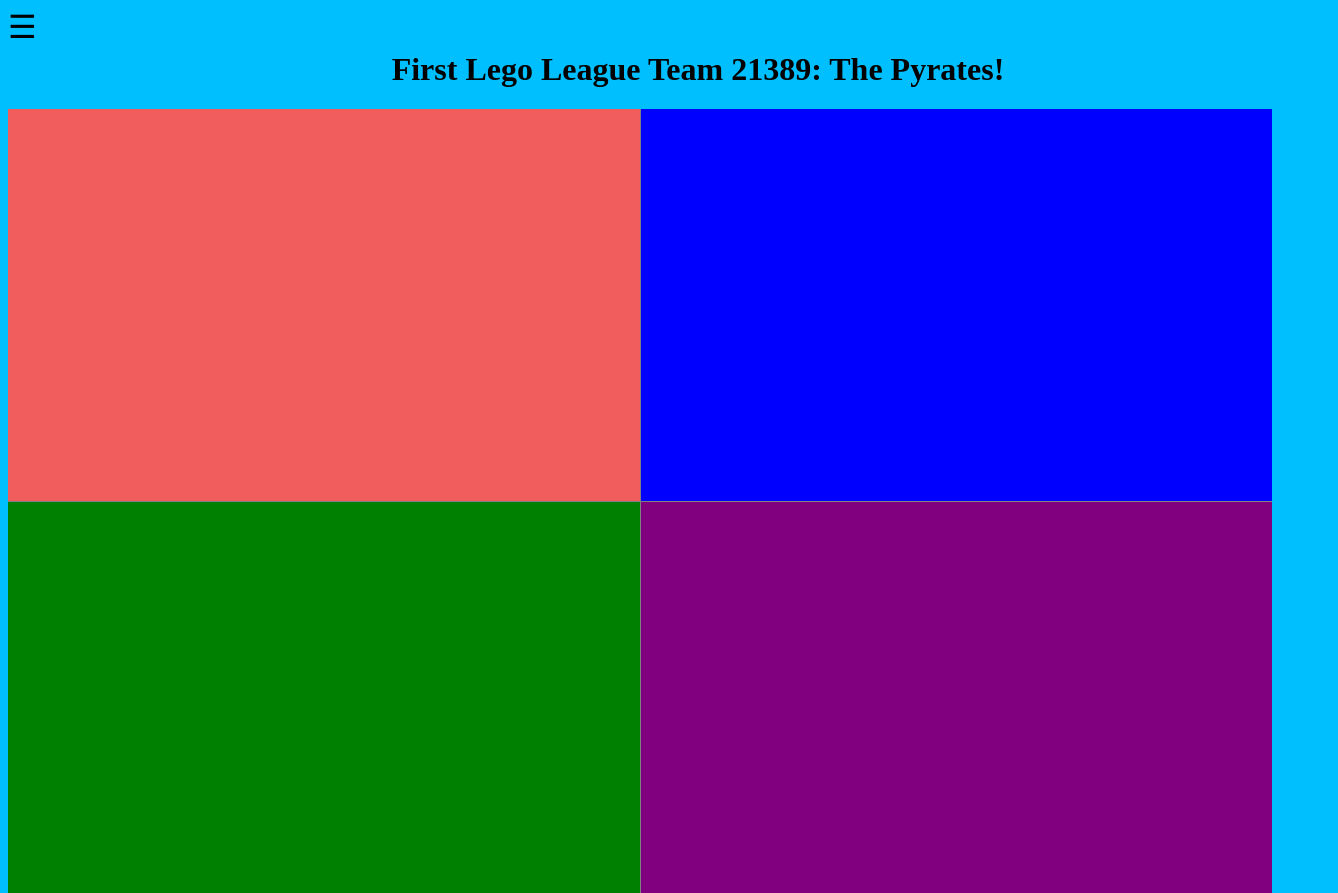
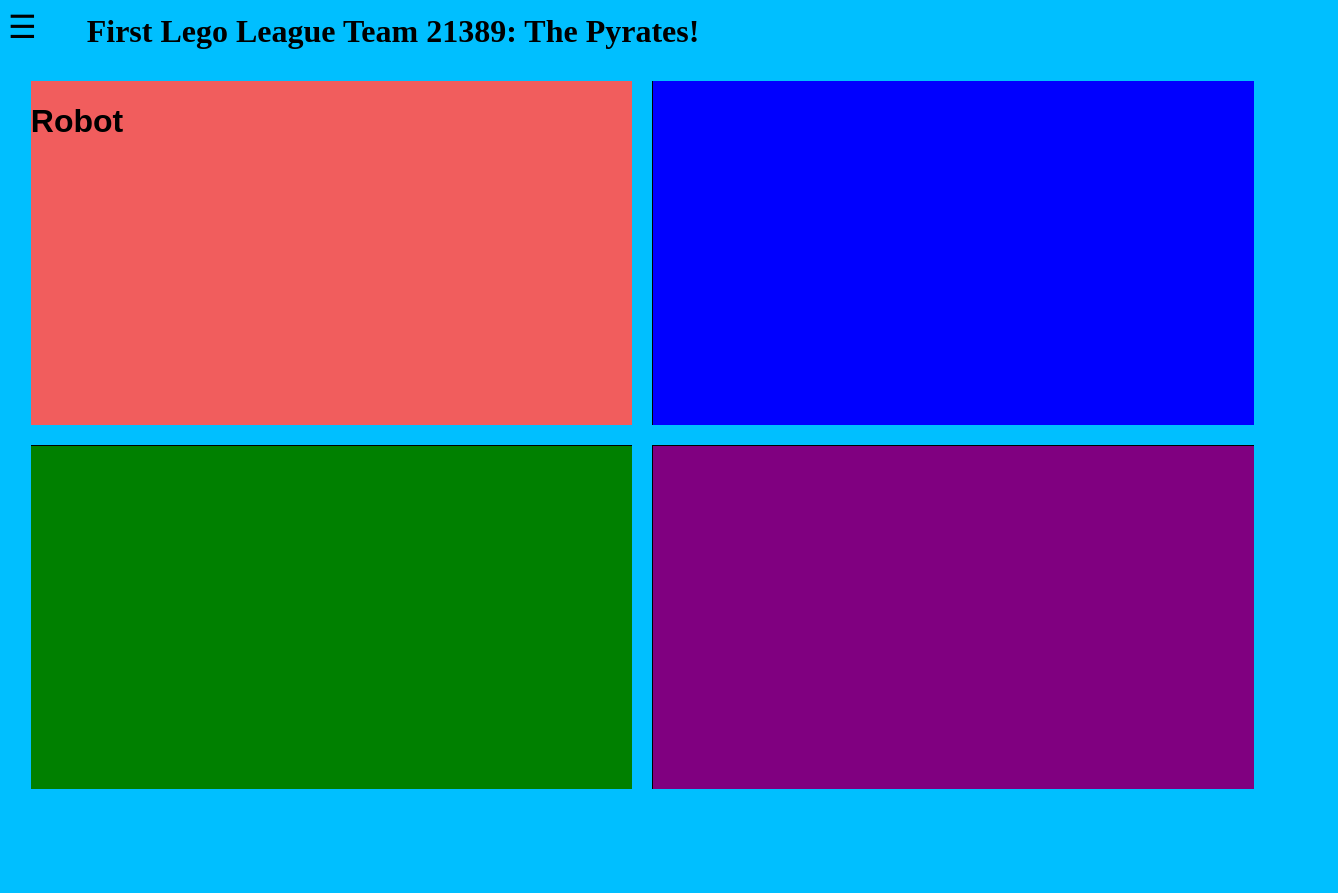
Before and after one commit to fll-21389/website-data, a plain HTML site: page index.html in a window 1280 px wide. Shown: the whole page, 1338 px wide, since content can reach past the window. After the commit the page ends 808 px from the top, so only its background shows below. Drawn offline with Linux system fonts and the light colour scheme.

Commit message:
Update main page, update stylesheet, update .gitignore

```diff
--- a/index.html
+++ b/index.html
@@ -5,7 +5,7 @@
 </head>
 <body>
   <span style="font-size:32px;cursor:pointer;float:left;" onclick="openNav()">&#9776;</span>
-  <h1 class="header" style="width: 100vw;">First Lego League Team 21389: The Pyrates!</h1>
+  <h1 class="header">First Lego League Team 21389: The Pyrates!</h1>
   <!-- <div class="bodyWrapper">
   <br>
   <div class="panel panel1">
@@ -19,12 +19,14 @@
 <div id="singlepagecontainer">
   <!-- for the ng-controller attribute -->
   <div id="controllercontainer">
-      <div class="part" style="background-color: #F15D5D"></div>
+      <div class="part" style="background-color: #F15D5D">
+        <h1 class="font-family: Ink Free, Charcoal, sans-serif;">Robot</h1>
+      </div>
       <div class="part left colorborder" style="background-color: blue"></div>
-      <div class="part top colorborder" style="background-color: green"></div>
-      <div class="part top left colorborder"style="background-color: purple"></div>
-    </div>
+      <div class="part top colorborder" style="background-color: green; margin-bottom: 0px"></div>
+      <div class="part top left colorborder"style="background-color: purple; margin-bottom: 0px"></div>
   </div>
+</div>
 
 <div id="mySidenav" class="sidenav">
   <a href="javascript:void(0)" class="closebtn" onclick="closeNav()">&times;</a>
--- a/resources/style.css
+++ b/resources/style.css
@@ -2,14 +2,16 @@
 body {
 	background-color : 00BFFF;
   transition : background-color .5s;
-  overflow-y: scroll;
+  overflow-y: hidden;
+  overflow-x: hidden;
+  height: 10vh;
 }
 
 .header {
 	position : relative;
-  text-align : center;
+  text-align : left;
   align-self: center;
-  width: auto;
+  width: 85vw;
   float: left;
   margin-left: 50px;
   margin-top: 5px;
@@ -206,28 +208,34 @@
 }
 
 #singlepagecontainer {
-  width: 100%;
-  min-height: 100%;
-  height: 100%;
-margin: 0px;
-padding: 0px;
+  width: 100vw;
+  min-height: 95%;
+  height: 100vh;
+  margin-left: auto;
+  margin-right: auto;
+  padding: 0px;
 }
 
 #controllercontainer
 {
-width: 100%;
+width: 98vw;
 min-height: 100%; /* I had only this */
 height: 100%;     /* Insted of this... oops */
 /*background-color: yellow;*/
+margin-left: auto;
+margin-right: auto;
 }
 
 .part {
-  width: 50%;
-  height: 50%;
+  width: 47vw;
+  height: 43%;
+  min-height: 43%;
   float: left;
 -webkit-box-sizing: border-box;
   -moz-box-sizing: border-box;
   box-sizing: border-box;
+  margin: 10 10 10 10;
+  font-family: Ink Free, Charcoal, sans-serif;
 }
 
 .left
@@ -241,8 +249,3 @@
 border-top-width: 1px;
 border-top-style: solid;
 }
-
-.colorborder
-{
-  border-color: grey;
-}
```
Also changed, not shown: 1 other file.
